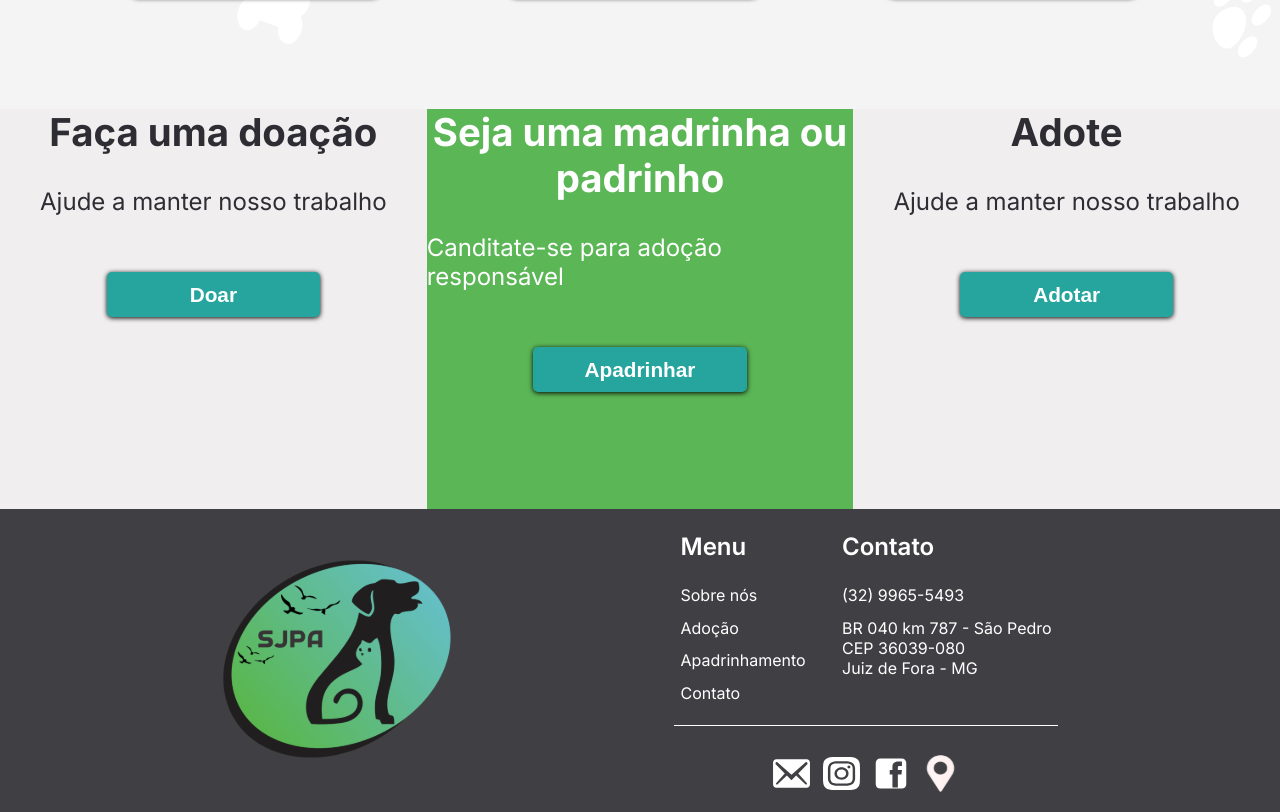
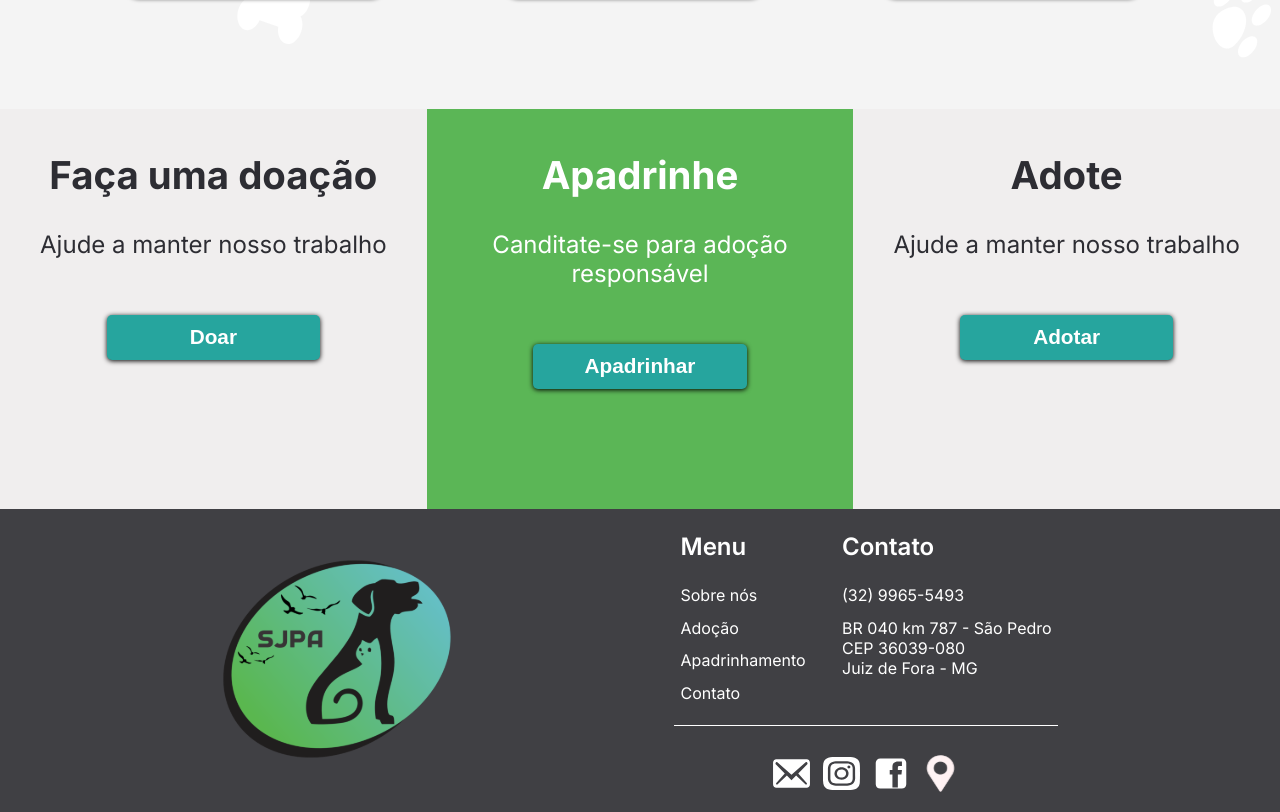
Before and after one commit to patriciasanttos/projeto-grupo3, a React (Create React App) app in the folder app/: page /aboutus in a window 1280 px wide. Shown: the part 1863-2675 px from the top of the page. Built offline with nearby package versions, Linux system fonts and the light colour scheme.

Commit message:
Feat: Menu align fixed

```diff
--- a/app/src/components/menu/Menu.jsx
+++ b/app/src/components/menu/Menu.jsx
@@ -4,7 +4,7 @@ import styles from './styles.module.css';
 
 const menuItems = [
   { title: 'Faça uma doação', description: 'Ajude a manter nosso trabalho', buttonText: 'Doar' },
-  { title: 'Seja uma madrinha ou padrinho', description: 'Canditate-se para adoção responsável', buttonText: 'Apadrinhar' },
+  { title: 'Apadrinhe', description: 'Canditate-se para adoção responsável', buttonText: 'Apadrinhar' },
   { title: 'Adote', description: 'Ajude a manter nosso trabalho', buttonText: 'Adotar' },
   { title: 'Seja um voluntário', description: 'Saiba como você pode nos ajudar', buttonText: 'Quero ajudar' }
 ]
--- a/app/src/components/menu/styles.module.css
+++ b/app/src/components/menu/styles.module.css
@@ -10,6 +10,8 @@
         display: flex;
         flex-direction: column;
         align-items: center;
+        text-align: center;
+        padding-top: 10%;
 
         h1 {
             font-size: 2.4rem;
```
